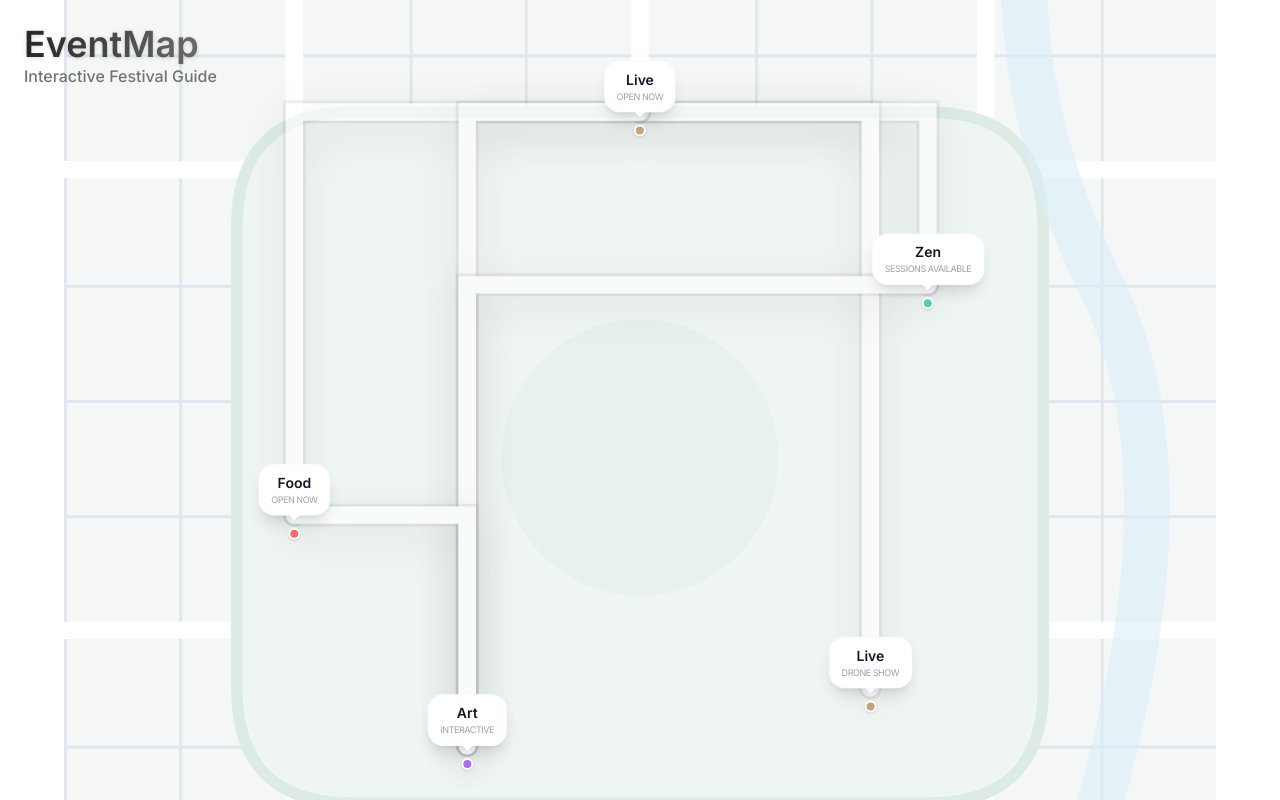
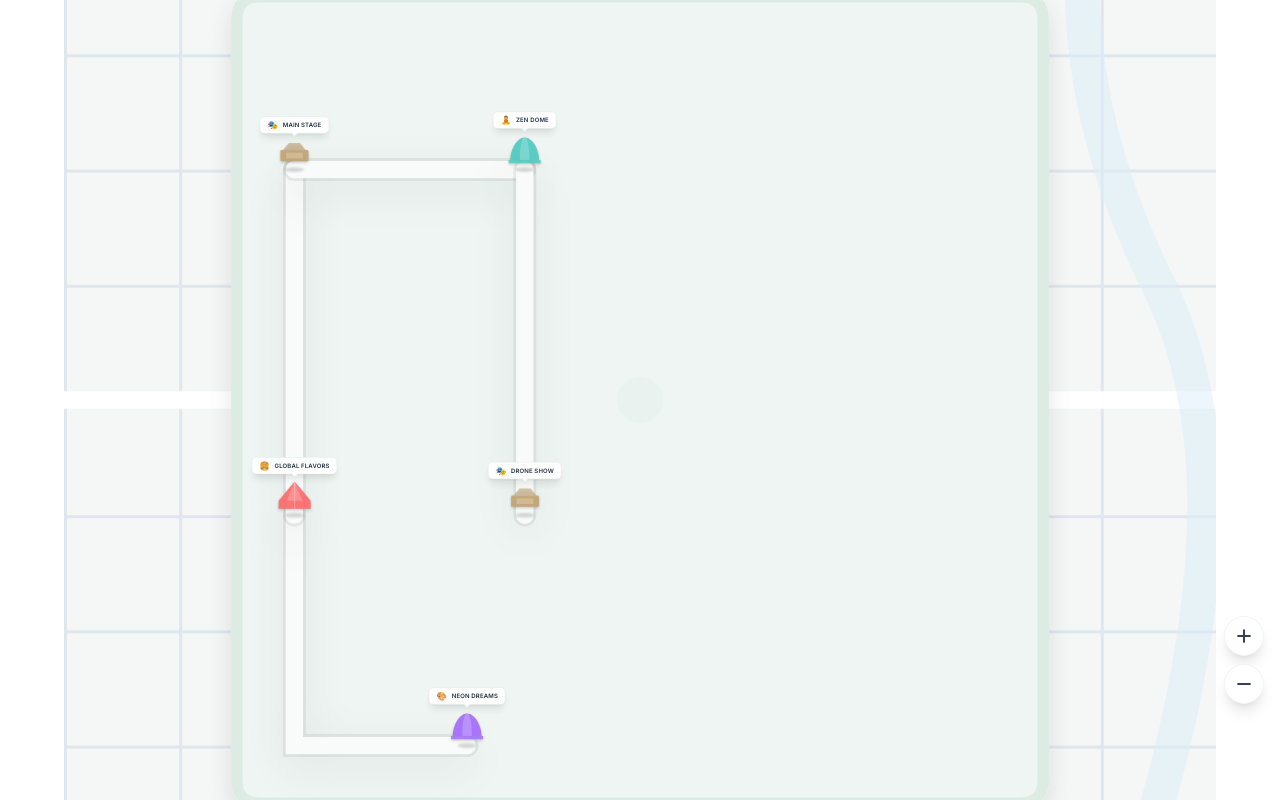
Before and after one commit to ABHAY-SAKARIYA/jyot-event-map-user-journey, a Next.js app: page / in a window 1280 px wide. Built offline with nearby package versions, Linux system fonts and the light colour scheme; a web font is replaced by a local one.

Commit message:
Update final working city user journey 24dec

```diff
--- a/app/page.js
+++ b/app/page.js
@@ -40,12 +40,12 @@ export default function Home() {
       </div>
 
       {/* UI Overlay */}
-      <div className="absolute top-0 left-0 p-6 z-10 pointer-events-none">
+      {/* <div className="absolute top-0 left-0 p-6 z-10 pointer-events-none">
         <h1 className="text-4xl font-bold bg-clip-text text-transparent bg-gradient-to-r from-neutral-800 to-neutral-500 dark:from-white dark:to-neutral-400 drop-shadow-sm">
           EventMap
         </h1>
         <p className="text-neutral-500 font-medium">Interactive Festival Guide</p>
-      </div>
+      </div> */}
 
       {/* Details Sheet / Panel */}
       <BottomSheet
--- a/components/map/CityMapBackground.js
+++ b/components/map/CityMapBackground.js
@@ -1,5 +1,49 @@
+
+import { mapConfig } from "@/data/mapConfig";
 
 export default function CityMapBackground() {
+    const { city, ground } = mapConfig;
+
+    // Calculate Ground centering
+    const x = (100 - ground.width) / 2;
+    const y = (100 - ground.height) / 2;
+
+    // Helper to parse radius: number or string "tl tr br bl"
+    const getRadii = (r) => {
+        if (typeof r === 'number') return [r, r, r, r];
+        if (typeof r === 'string') {
+            const parts = r.split(' ').map(s => parseFloat(s));
+            if (parts.length === 1 && !isNaN(parts[0])) return [parts[0], parts[0], parts[0], parts[0]];
+            // Support 4 values: TL TR BR BL
+            if (parts.length === 4 && !parts.some(isNaN)) return parts;
+        }
+        return [0, 0, 0, 0];
+    };
+
+    const [tl, tr, br, bl] = getRadii(ground.cornerRadius);
+
+    // Generate Path Data for Rounded Rect with individual corners
+    const w = ground.width;
+    const h = ground.height;
+
+    // Path drawing logic (clockwise from top-left)
+    // Start at top edge, after top-left radius
+    // Line to top-right corner start
+    // Curve to right edge
+    // ...
+    const d = [
+        `M ${x + tl} ${y}`,
+        `L ${x + w - tr} ${y}`,
+        `Q ${x + w} ${y} ${x + w} ${y + tr}`,
+        `L ${x + w} ${y + h - br}`,
+        `Q ${x + w} ${y + h} ${x + w - br} ${y + h}`,
+        `L ${x + bl} ${y + h}`,
+        `Q ${x} ${y + h} ${x} ${y + h - bl}`,
+        `L ${x} ${y + tl}`,
+        `Q ${x} ${y} ${x + tl} ${y}`,
+        `Z`
+    ].join(" ");
+
     return (
         <div className="absolute inset-0 w-full h-full pointer-events-none bg-[#f4f7f6]">
             <svg
@@ -8,12 +52,36 @@ export default function CityMapBackground() {
                 className="w-full h-full"
             >
                 <defs>
-                    {/* Continuous City Grid Pattern */}
-                    <pattern id="street-grid" x="0" y="0" width="10" height="10" patternUnits="userSpaceOnUse">
+                    {/* Shadow Filter for Ground */}
+                    <filter id="ground-shadow" x="-20%" y="-20%" width="140%" height="140%">
+                        <feGaussianBlur in="SourceAlpha" stdDeviation="1" result="blur" />
+                        <feOffset in="blur" dx="0" dy="1" result="offsetBlur" />
+                        <feFlood floodColor="#000000" floodOpacity="0.1" result="colorBlur" />
+                        <feComposite in="colorBlur" in2="offsetBlur" operator="in" />
+                        <feMerge>
+                            <feMergeNode />
+                            <feMergeNode in="SourceGraphic" />
+                        </feMerge>
+                    </filter>
+
+                    {/* Continuous City Grid Pattern (Configurable) */}
+                    <pattern
+                        id="street-grid"
+                        x="0"
+                        y="0"
+                        width={city.gridSize}
+                        height={city.gridSize}
+                        patternUnits="userSpaceOnUse"
+                    >
                         {/* Main Block */}
-                        <rect width="10" height="10" fill="none" />
+                        <rect width={city.gridSize} height={city.gridSize} fill="none" />
                         {/* Streets */}
-                        <path d="M 10 0 L 0 0 0 10" fill="none" stroke="#e0e6ed" strokeWidth="0.5" />
+                        <path
+                            d={`M ${city.gridSize} 0 L 0 0 0 ${city.gridSize}`}
+                            fill="none"
+                            stroke={city.streetColor}
+                            strokeWidth={city.strokeWidth}
+                        />
                     </pattern>
                 </defs>
 
@@ -21,37 +89,32 @@ export default function CityMapBackground() {
                 <rect x="0" y="0" width="100" height="100" fill="url(#street-grid)" />
 
                 {/* 2. Major Roads (Thicker Lines across the whole map) */}
-                {/* Vertical Avenues */}
-                <line x1="20" y1="0" x2="20" y2="100" stroke="white" strokeWidth="1.5" />
-                <line x1="50" y1="0" x2="50" y2="100" stroke="white" strokeWidth="1.5" />
-                <line x1="80" y1="0" x2="80" y2="100" stroke="white" strokeWidth="1.5" />
-                {/* Horizontal Streets */}
-                <line x1="0" y1="30" x2="100" y2="30" stroke="white" strokeWidth="1.5" />
-                <line x1="0" y1="70" x2="100" y2="70" stroke="white" strokeWidth="1.5" />
+                <line x1="33" y1="0" x2="33" y2="100" stroke="white" strokeWidth="1.5" />
+                <line x1="66" y1="0" x2="66" y2="100" stroke="white" strokeWidth="1.5" />
+                <line x1="0" y1="50" x2="100" y2="50" stroke="white" strokeWidth="1.5" />
 
 
-                {/* 3. The "Ground" / Park Feature - Embedded IN the city */}
-                {/* A large rounded rect area in the center-ish, sitting on top of the grid but below markers */}
-                <g filter="url(#shadow)">
+                {/* 3. The "Ground" / Park Feature */}
+                <g filter="url(#ground-shadow)">
                     <path
-                        d="M 25 25 H 75 Q 85 25 85 35 V 75 Q 85 85 75 85 H 25 Q 15 85 15 75 V 35 Q 15 25 25 25 Z"
-                        fill="#eef5f2"  /* Very subtle green-ish off-white for park/ground feel */
-                        stroke="#dcece5"
-                        strokeWidth="1"
+                        d={d}
+                        fill={ground.color}
+                        stroke={ground.borderColor}
+                        strokeWidth={ground.borderWidth}
                     />
                 </g>
 
-                {/* 4. Details within the Ground to show it's a specific zone */}
-                <circle cx="50" cy="55" r="12" fill="#dcece5" opacity="0.4" /> {/* Central Plaza area */}
+                {/* 4. Details within the Ground */}
+                <circle cx="50" cy="50" r="2" fill={ground.borderColor} opacity="0.3" />
 
-                {/* 5. A river or water feature running THROUGH the city (optional, nice touch) */}
+                {/* 5. Water feature */}
                 <path
-                    d="M 85 0 Q 80 20 90 40 T 85 100"
+                    d="M 90 0 Q 85 20 95 40 T 90 100"
                     fill="none"
                     stroke="#dbeef9"
-                    strokeWidth="4"
+                    strokeWidth="3"
                     strokeLinecap="round"
-                    opacity="0.6"
+                    opacity="0.5"
                 />
 
             </svg>
--- a/components/map/CityMapMarker.js
+++ b/components/map/CityMapMarker.js
@@ -3,80 +3,112 @@
 
 import { motion, useTransform } from "framer-motion";
 import { useMemo } from "react";
-import { useMapState } from "./MapCanvas"; // Import the hook to get scale
+import { useMapState } from "./MapCanvas";
+
+// --- Predefined Map Structures (Clean, Isometric-ish, Professional) ---
+const Structures = {
+    Dome: (color) => (
+        <svg viewBox="0 0 24 24" className="w-16 h-16 fill-current drop-shadow-sm" style={{ color }}>
+            {/* Simple Clean Semi-Circle Dome */}
+            <path d="M2,18 L22,18 L22,20 L2,20 Z" fillOpacity="0.8" /> {/* Base */}
+            <path d="M12,4 C17,4 21,12 21,18 L3,18 C3,12 7,4 12,4 Z" fillOpacity="0.9" /> {/* Dome */}
+            <path d="M12,4 C14,4 15,10 15,18 L9,18 C9,10 10,4 12,4 Z" fill="white" fillOpacity="0.2" /> {/* Shine/Highlight */}
+        </svg>
+    ),
+    Tent: (color) => (
+        <svg viewBox="0 0 24 24" className="w-16 h-16 fill-current drop-shadow-sm" style={{ color }}>
+            {/* Clean Event Tent */}
+            <path d="M12,3 L2,15 L2,20 L22,20 L22,15 L12,3 Z" fillOpacity="0.9" />
+            <path d="M12,3 L12,20" stroke="white" strokeWidth="0.5" strokeOpacity="0.4" /> {/* Center Pole line */}
+            <path d="M12,3 L7,15 L17,15 L12,3 Z" fill="white" fillOpacity="0.2" /> {/* Front Face */}
+        </svg>
+    ),
+    Stage: (color) => (
+        <svg viewBox="0 0 24 24" className="w-20 h-14 fill-current drop-shadow-sm" style={{ color }}>
+            {/* Rectangular Stage Structure */}
+            <rect x="2" y="10" width="20" height="8" rx="1" fillOpacity="0.9" />
+            <path d="M4,10 L8,5 L16,5 L20,10" fillOpacity="0.6" /> {/* Roof/Truss */}
+            <rect x="6" y="12" width="12" height="4" fill="white" fillOpacity="0.2" /> {/* Screen/Area */}
+        </svg>
+    ),
+    Building: (color) => (
+        <svg viewBox="0 0 24 24" className="w-12 h-16 fill-current drop-shadow-sm" style={{ color }}>
+            {/* Minimalist Tower */}
+            <path d="M6,22 L18,22 L18,6 L6,6 L6,22 Z" fillOpacity="0.9" />
+            <path d="M6,6 L12,2 L18,6" fillOpacity="0.7" /> {/* Roof */}
+            <rect x="8" y="9" width="3" height="3" fill="white" fillOpacity="0.4" />
+            <rect x="13" y="9" width="3" height="3" fill="white" fillOpacity="0.4" />
+            <rect x="8" y="14" width="3" height="3" fill="white" fillOpacity="0.4" />
+            <rect x="13" y="14" width="3" height="3" fill="white" fillOpacity="0.4" />
+        </svg>
+    )
+};
 
 export default function CityMapMarker({ event, isSelected, onClick }) {
-    const { position, title, color, category, status } = event;
+    const { position, title, color, category, icon, iconType } = event;
     const { scale } = useMapState();
 
-    // Verify scale exists, default to 1 if not (e.g. if rendered outside context)
-    // Motion value transform: as map scale increases (zoom in), marker scale decreases relatively
-    // We want the marker to stay ROUGHLY the same physical size on screen, or at least not get tiny.
-    // So we scale the marker by 1 / mapScale.
-    // However, we might want to clamp it so it doesn't get HUGE when zoomed way out.
-    // Let's settle on a "Scale Factor" that boosts it when zoomed out.
+    const markerScale = useTransform(scale, s => Math.max(1 / s, 1));
 
-    // Logic:
-    // At scale 0.6 (zoomed out): we want marker to be scale ~1.6 (so 0.6 * 1.6 ~= 1)
-    // At scale 2.0 (zoomed in): we want marker to be scale ~0.8 (so they don't cover everything)
-
-    const markerScale = useTransform(scale, s => {
-        // Base size logic:
-        // If s < 0.8 (zoomed out), return 1 / s (keep constant size)
-        // If s > 1 (zoomed in), return 1 / s (keep constant size but let it get slightly smaller to show precision) or just 1?
-        // User wants: "while zoomed out the icons pills should be enlarged"
-        const inverse = 1 / s;
-        return Math.max(inverse, 1); // Never get smaller than 1x relative to map coordinate space?
-        // Actually, if we just use inverse, it stays constant screen size.
-        // Let's try pure inverse for "Constant Screen Size" feel.
-    });
-
-    // Map category to short label
-    const shortLabel = useMemo(() => {
-        if (!category) return "Event";
-        if (category.includes("Food")) return "Food";
-        if (category.includes("Wellness")) return "Zen";
-        if (category.includes("Art")) return "Art";
-        if (category.includes("Performance")) return "Live";
-        return category.slice(0, 4);
+    // Choose structure based on category
+    const StructureIcon = useMemo(() => {
+        if (!category) return Structures.Building;
+        if (category.includes("Performance")) return Structures.Stage;
+        if (category.includes("Wellness")) return Structures.Dome;
+        if (category.includes("Food")) return Structures.Tent;
+        if (category.includes("Art")) return Structures.Dome;
+        return Structures.Building;
     }, [category]);
 
     return (
         <motion.div
-            className="absolute -translate-x-1/2 -translate-y-full cursor-pointer group"
+            className="absolute -translate-x-1/2 -translate-y-full cursor-pointer group flex flex-col items-center justify-end"
             style={{
                 left: `${position.x}%`,
                 top: `${position.y}%`,
-                scale: markerScale, // Apply the dynamic scale
-                originY: 1 // Scale from bottom so pin point stays in place
+                scale: markerScale,
+                originY: 1,
+                zIndex: isSelected ? 100 : 10
             }}
             onClick={onClick}
-            initial={{ opacity: 0 }}
-            animate={{ opacity: 1 }}
-            whileHover={{ scale: 1.2, zIndex: 50 }} // Hover override (might conflict with style scale, but motion handles it nicely usually)
+            initial={{ opacity: 0, scale: 0 }}
+            animate={{ opacity: 1, scale: 1 }}
+            // whileHover={{ scale: 1.1, zIndex: 110 }}
             transition={{ type: "spring", stiffness: 300, damping: 20 }}
         >
-            {/* The Speech Bubble */}
-            <div className={`
-                relative px-3 py-2 bg-white rounded-2xl shadow-lg border border-gray-100/50 flex flex-col items-center justify-center min-w-[60px]
-                ${isSelected ? 'ring-2 ring-black z-20' : ''}
-            `}>
-                <span className="text-sm font-bold text-gray-900">{shortLabel}</span>
-                {status && (
-                    <span className="text-[9px] text-gray-400 uppercase tracking-tighter">{status}</span>
-                )}
+            {/* 1. The Label Pill - Floats ABOVE the structure (no overlap) */}
+            <motion.div
+                className={`
+                    relative mb-1 px-3 py-1.5 bg-white rounded-lg shadow-lg border border-gray-200
+                    flex items-center gap-2 min-w-max transition-all
+                    ${isSelected ? 'ring-2 ring-black scale-105' : 'opacity-95'}
+                `}
+                // Initial float animation
+                initial={{ y: 5 }}
+                animate={{ y: 0 }}
+            >
+                {/* Icon */}
+                <span className="text-sm leading-none" role="img" aria-label="icon">
+                    {iconType === 'emoji' ? icon : '📍'}
+                </span>
 
-                {/* The little pointer/triangle at the bottom */}
-                <div className="absolute -bottom-1 left-1/2 transform -translate-x-1/2 w-2 h-2 bg-white rotate-45" />
+                {/* Title - No truncate, let it fit naturally */}
+                <span className="text-[10px] font-bold text-gray-800 font-sans tracking-wide uppercase">
+                    {title}
+                </span>
+
+                {/* Little pointer triangle pointing down to structure */}
+                <div className="absolute -bottom-1 left-1/2 transform -translate-x-1/2 w-2 h-2 bg-white rotate-45 border-b border-r border-gray-200" />
+            </motion.div>
+
+            {/* 2. The Structure (Visual Base) - Fully Visible */}
+            <div className="relative filter drop-shadow-md opacity-100 transition-transform group-hover:scale-105">
+                {/* Render the specific structure graphic */}
+                {StructureIcon(color || '#666')}
             </div>
 
-            {/* The Dot on the map */}
-            <div className="absolute -bottom-6 left-1/2 transform -translate-x-1/2 flex items-center justify-center">
-                <div
-                    className="w-3 h-3 rounded-full border-2 border-white shadow-sm"
-                    style={{ backgroundColor: isSelected ? 'black' : (color || '#4ECDC4') }}
-                />
-            </div>
+            {/* 3. Shadow/Anchor on the ground */}
+            <div className="absolute -bottom-1 w-8 h-2 bg-black/15 rounded-[100%] blur-[2px] z-0" />
 
         </motion.div>
     );
--- a/components/map/EventMapCity.js
+++ b/components/map/EventMapCity.js
@@ -2,12 +2,41 @@
 "use client";
 
 import { useState, useMemo } from "react";
-import MapCanvas from "./MapCanvas";
+import MapCanvas, { useMapState } from "./MapCanvas";
 import CityMapBackground from "./CityMapBackground";
 import CityMapMarker from "./CityMapMarker";
 import AnimatedPath from "./AnimatedPath";
 import { useEventData } from "@/hooks/useEventData";
 import { motion } from "framer-motion";
+
+// Helper component to access Map Context
+function ZoomControls() {
+    const { zoomIn, zoomOut } = useMapState();
+
+    return (
+        <div className="absolute bottom-24 right-4 flex flex-col gap-2 pointer-events-auto z-50">
+            <button
+                onClick={zoomIn}
+                className="w-10 h-10 bg-white rounded-full shadow-lg flex items-center justify-center text-gray-700 hover:bg-gray-50 active:scale-95 transition-all border border-gray-100"
+                aria-label="Zoom In"
+            >
+                <svg width="20" height="20" viewBox="0 0 24 24" fill="none" stroke="currentColor" strokeWidth="2.5" strokeLinecap="round" strokeLinejoin="round">
+                    <line x1="12" y1="5" x2="12" y2="19"></line>
+                    <line x1="5" y1="12" x2="19" y2="12"></line>
+                </svg>
+            </button>
+            <button
+                onClick={zoomOut}
+                className="w-10 h-10 bg-white rounded-full shadow-lg flex items-center justify-center text-gray-700 hover:bg-gray-50 active:scale-95 transition-all border border-gray-100"
+                aria-label="Zoom Out"
+            >
+                <svg width="20" height="20" viewBox="0 0 24 24" fill="none" stroke="currentColor" strokeWidth="2.5" strokeLinecap="round" strokeLinejoin="round">
+                    <line x1="5" y1="12" x2="19" y2="12"></line>
+                </svg>
+            </button>
+        </div>
+    );
+}
 
 export default function EventMapCity({ onEventSelect }) {
     const { events, routes } = useEventData();
@@ -21,7 +50,7 @@ export default function EventMapCity({ onEventSelect }) {
         }
     };
 
-    // Calculate City-Style Paths (Manhattan/Elbow Routing)
+    // Calculate City-Style Paths
     const calculatedPaths = useMemo(() => {
         if (!routes || !events) return [];
 
@@ -34,31 +63,19 @@ export default function EventMapCity({ onEventSelect }) {
             const p1 = start.position;
             const p2 = end.position;
 
-            // Create an "L" shape or "Step" shape path to look like streets
-            // If horizontal distance > vertical, move horizontal first, then vertical
-            // To make it look like a specific "Route" we can just do simple Elbow:
-            // Move X then Move Y
+            const midX = p2.x;
+            const midY = p1.y;
 
-            const midX = p2.x; // Move all the way to target X
-            const midY = p1.y; // Stay at start Y
-
-            // Path: Start -> Corner -> End
-            // Adding a small radius at the corner for smoothness?
-            // Simple L-shape:
             return `M ${p1.x} ${p1.y} L ${midX} ${midY} L ${p2.x} ${p2.y}`;
-
-            // Alternative: Midpoint Stepped (Z-shape)
-            // const midX = (p1.x + p2.x) / 2;
-            // return `M ${p1.x} ${p1.y} L ${midX} ${p1.y} L ${midX} ${p2.y} L ${p2.x} ${p2.y}`;
         }).filter(Boolean);
     }, [events, routes]);
 
     return (
-        <MapCanvas>
+        <MapCanvas controls={<ZoomControls />}>
             <CityMapBackground />
 
-            {/* Roads Animation - now using Elbow paths */}
-            <div className="opacity-60"> {/* Slightly fainter paths to blend with city */}
+            {/* Roads Animation */}
+            <div className="opacity-60">
                 <AnimatedPath
                     paths={calculatedPaths}
                 />
@@ -96,6 +113,35 @@ export default function EventMapCity({ onEventSelect }) {
                 </div>
             </motion.div>
 
+            {/* Zoom Controls Overlay - Rendered AFTER MapCanvas content? No context won't be available outside.
+                Wait, MapCanvas renders children INSIDE the motion div which moves.
+                Use controls INSIDE MapCanvas?
+                Actually Context is available to children. But if we put absolute div here inside MapCanvas children, it will SCALE with the map content!
+
+                FIX: MapCanvas needs to render "Overlay" slots or we need to put the controls INSIDE MapCanvas but outside the Scaled Content.
+                The current MapCanvas implementation:
+                <MapContext.Provider>
+                  <div className="relative w-full h-full ... overflow-hidden">
+                     <motion.div ...scale...>
+                       {children}   <-- This is where we are now.
+                     </motion.div>
+                  </div>
+                </MapContext.Provider>
+
+                If we render ZoomControls here as a child, it will be inside the motion.div and will move/scale.
+
+                Correction: We must modify MapCanvas logic or pass a "Controls" prop?
+                Or simpler: Place ZoomControls as a sibling of MapCanvas? But then it can't access Context provided BY MapCanvas.
+
+                Solution: Modify MapCanvas to accept a `controls` prop or render children slightly differently?
+                OR: Just accept that for now, I need to modify MapCanvas to render {children} inside the scaled area, but maybe allow an "Overlay" child?
+
+                Alternate Solution: Move the Context Provider OUTSIDE the MapCanvas inner structure?
+                No, MapCanvas *is* the provider.
+
+                Let's Modify MapCanvas to properly support fixed overlays.
+            */}
+
         </MapCanvas>
     );
 }
--- a/components/map/MapCanvas.js
+++ b/components/map/MapCanvas.js
@@ -7,12 +7,12 @@ import { cn } from "@/lib/utils";
 import { useState, useEffect, createContext, useContext } from "react";
 
 // Create Context to share map state (like scale) with children markers
-const MapContext = createContext({ scale: 1 });
+const MapContext = createContext({ scale: 1, zoomIn: () => { }, zoomOut: () => { } });
 
 export const useMapState = () => useContext(MapContext);
 
-export default function MapCanvas({ children, className }) {
-    const { x, y, scale, containerRef } = useMapGestures();
+export default function MapCanvas({ children, className, controls }) {
+    const { x, y, scale, containerRef, zoomIn, zoomOut } = useMapGestures();
     const [constraints, setConstraints] = useState({ left: -1000, right: 1000, top: -1000, bottom: 1000 });
 
     // We need to pass the REAL numeric scale value to children, not just the motion value
@@ -42,7 +42,7 @@ export default function MapCanvas({ children, className }) {
     }, []);
 
     return (
-        <MapContext.Provider value={{ scale }}>
+        <MapContext.Provider value={{ scale, zoomIn, zoomOut }}>
             <div
                 ref={containerRef}
                 className={cn("relative w-full h-screen overflow-hidden bg-white cursor-grab active:cursor-grabbing", className)}
@@ -61,6 +61,9 @@ export default function MapCanvas({ children, className }) {
                         {children}
                     </div>
                 </motion.div>
+
+                {/* Fixed Overlay Controls (Zoom etc) */}
+                {controls}
             </div>
         </MapContext.Provider>
     );
--- a/data/events.json
+++ b/data/events.json
@@ -8,8 +8,8 @@
     "iconType": "emoji",
     "color": "#C4A574",
     "position": {
-      "x": 50,
-      "y": 25
+      "x": 20,
+      "y": 30
     },
     "banner": "https://images.unsplash.com/photo-1533174072545-e8d4aa97edf9?q=80&w=1000&auto=format&fit=crop",
     "audio": "https://www.soundhelix.com/examples/mp3/SoundHelix-Song-1.mp3",
@@ -25,8 +25,8 @@
     "iconType": "emoji",
     "color": "#C4A574",
     "position": {
-      "x": 70,
-      "y": 75
+      "x": 40,
+      "y": 60
     },
     "banner": "https://images.unsplash.com/photo-1533174072545-e8d4aa97edf9?q=80&w=1000&auto=format&fit=crop",
     "audio": "https://www.soundhelix.com/examples/mp3/SoundHelix-Song-1.mp3",
@@ -59,8 +59,8 @@
     "iconType": "emoji",
     "color": "#4ECDC4",
     "position": {
-      "x": 75,
-      "y": 40
+      "x": 40,
+      "y": 30
     },
     "banner": "https://images.unsplash.com/photo-1593811167562-9cef47bfc4d7?q=80&w=1000&auto=format&fit=crop",
     "audio": "https://www.soundhelix.com/examples/mp3/SoundHelix-Song-3.mp3",
--- /dev/null
+++ b/data/mapConfig.js
@@ -0,0 +1,25 @@
+
+// Configuration for the City Map Visuals
+export const mapConfig = {
+    // 1. The Surrounding City Grid
+    city: {
+        gridSize: 10,     // Size of the street blocks (smaller = denser city). Default: 10
+        streetColor: "#e0e6ed",
+        strokeWidth: 0.5,
+    },
+
+    // 2. The Central Festival Ground (Park)
+    ground: {
+        // Dimensions in percentage (0-100) of the total map size
+        width: 70,        // Default: 60
+        height: 70,       // Default: 60
+
+        // Shape control
+        cornerRadius: "2 2 2 2", // 0 = Rectangle, higher = Rounder (Oval/Circle). Default: 20
+
+        // Visuals
+        color: "#eef5f2",     // Use a light pleasant color
+        borderColor: "#dcece5",
+        borderWidth: 1,
+    }
+};
--- a/data/routes.json
+++ b/data/routes.json
@@ -1,26 +1,18 @@
 [
+    {
+        "from": "art-installation",
+        "to": "food-court"
+    },
+    {
+        "from": "food-court",
+        "to": "main-stage"
+    },
     {
         "from": "main-stage",
         "to": "meditation-dome"
     },
     {
-        "from": "main-stage",
+        "from": "meditation-dome",
         "to": "drone-show"
-    },
-    {
-        "from": "main-stage",
-        "to": "food-court"
-    },
-    {
-        "from": "main-stage",
-        "to": "art-installation"
-    },
-    {
-        "from": "meditation-dome",
-        "to": "art-installation"
-    },
-    {
-        "from": "food-court",
-        "to": "art-installation"
     }
 ]
```
Also changed, not shown: components/ui/BottomSheet.js (+4 -4 lines).
